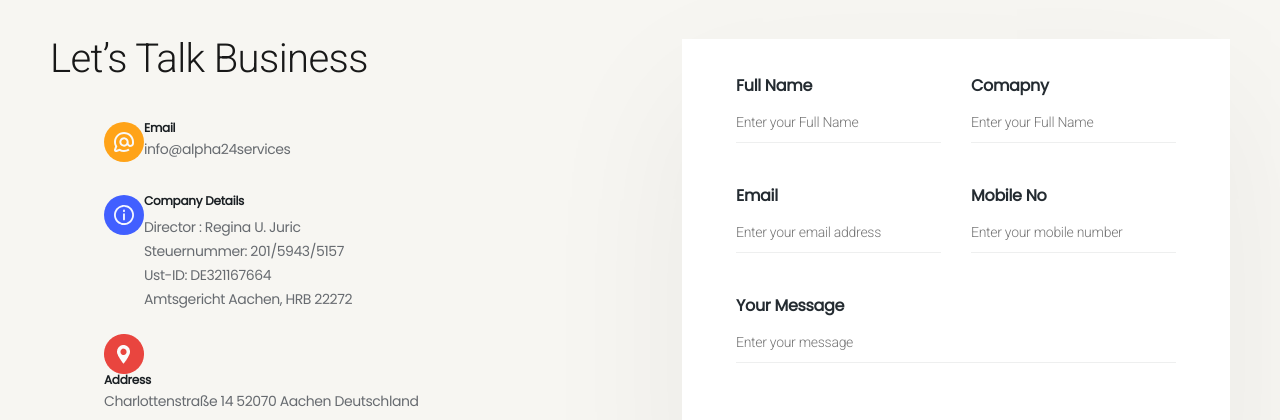
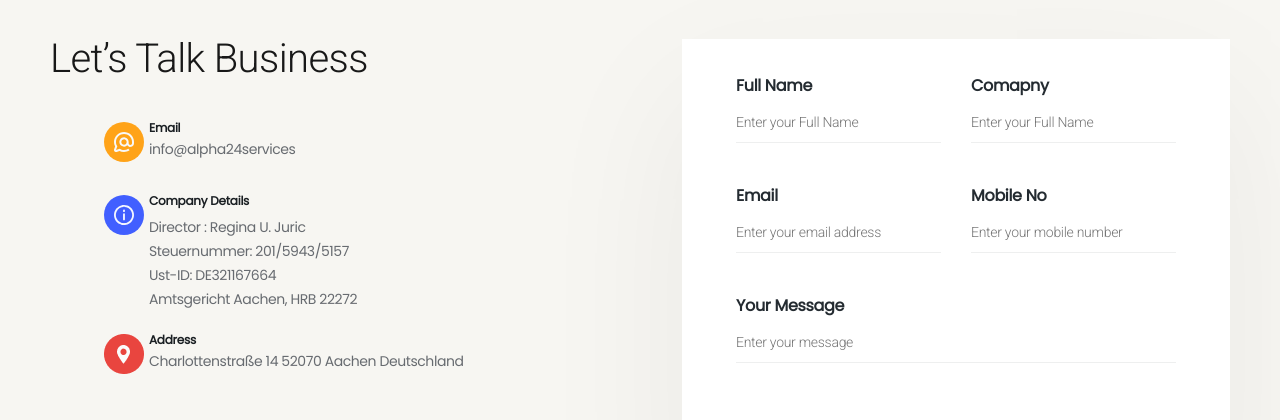
Before and after one commit to TimBerl1n/Alpha24, a plain HTML site: page index.html in a window 1280 px wide. Shown: the part 1580-2000 px from the top of the page. Drawn offline with Linux system fonts and the light colour scheme.

Commit message:
Update style.css
update

```diff
--- a/css/style.css
+++ b/css/style.css
@@ -376,7 +376,7 @@ h1,h2,h3,h4,h5,h6{font-size:inherit;font-weight:inherit;}
 	margin-top: 43px;
 	height: 40px;
 	padding-left: 54px;
-	height: 40px;
+	gap: 5px;
 }
 .email__title {
 	font-family: 'Poppins', sans-serif;
@@ -397,7 +397,7 @@ h1,h2,h3,h4,h5,h6{font-size:inherit;font-weight:inherit;}
 	margin-top: 33px;
 	height: 40px;
 	padding-left: 54px;
-	height: 40px;
+	gap: 5px;
 }
 .details__title {
 	font-family: 'Poppins', sans-serif;
@@ -422,7 +422,8 @@ h1,h2,h3,h4,h5,h6{font-size:inherit;font-weight:inherit;}
 	margin-top: 99px;
 	height: 40px;
 	padding-left: 54px;
-	height: 40px;
+	display: flex;
+	gap: 5px;
 }
 .address-address__title {
 	font-family: 'Poppins', sans-serif;
```
